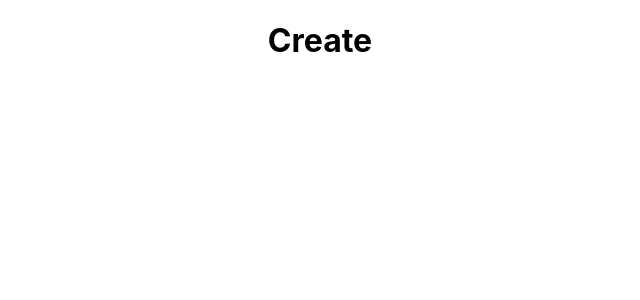
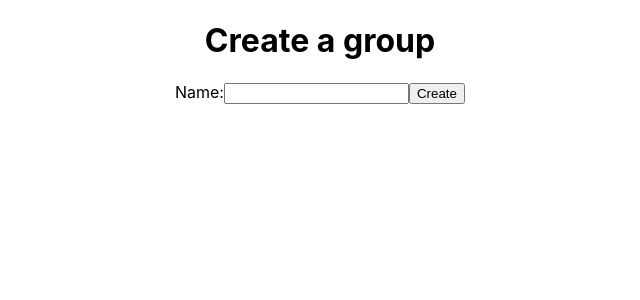
Before and after one commit to silviaserafini/borcbook, a React (Create React App) app: page /create in a window 1280 px wide. Shown: the top 300 px of the page, without its empty margins (320-960 px from the left). Built offline with nearby package versions, Linux system fonts and the light colour scheme.

Commit message:
added Create

```diff
--- a/src/App.js
+++ b/src/App.js
@@ -1,6 +1,7 @@
 import './App.css';
 import Home from './Home';
 import Join from './Join';
+import Create from './Create';
 import { BrowserRouter, Route } from 'react-router-dom';
 
 function App() {
@@ -8,7 +9,7 @@ function App() {
     <BrowserRouter>
       <div className="App">
         <Route path="/" exact component={Home} />
-        <Route path="/create" exact render={() => <h1>Create</h1>} />
+        <Route path="/create" exact component={Create} />
         <Route path="/join" exact component={Join} />
       </div>
     </BrowserRouter>
--- /dev/null
+++ b/src/Create.js
@@ -0,0 +1,18 @@
+import React, {Component} from 'react';
+
+class Create extends Component {
+    render(){
+        return(
+            <div>
+                <h1>Create a group</h1>
+                <form>
+                    <label>Name:</label>
+                    <input/>
+                    <button>Create</button>
+                </form>
+            </div>
+        )
+    }
+}
+
+export default Create
```
